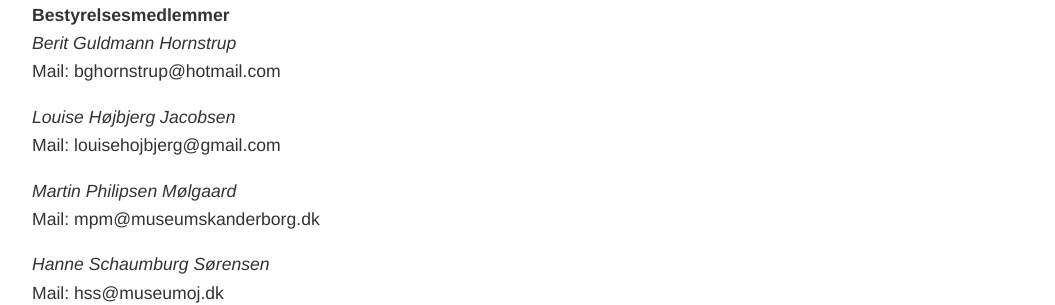
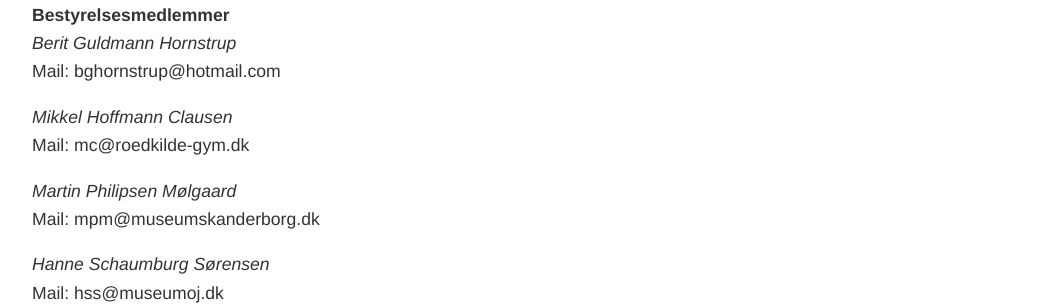
Before and after one commit to guldhorn/historisk-samfund, a Jekyll site: the page built from foreningen.md, in a window 1280 px wide and 900 px high, scrolled down 912 px. Shown: the part 153-458 px from the top of the window, without its empty margins (112-1167 px from the left). Built offline with Jekyll 4.4.1, drawn with Linux system fonts in a browser that asks for light colours.

Commit message:
Update foreningen.md

```diff
--- a/foreningen.md
+++ b/foreningen.md
@@ -40,8 +40,8 @@ Mail: thkri@aarhus.dk
 *Berit Guldmann Hornstrup*<br>
 Mail: bghornstrup@hotmail.com
 
-*Louise Højbjerg Jacobsen*<br>
-Mail: louisehojbjerg@gmail.com
+*Mikkel Hoffmann Clausen*<br>
+Mail: mc@roedkilde-gym.dk
 
 *Martin Philipsen Mølgaard*<br>
 Mail: mpm@museumskanderborg.dk
```
